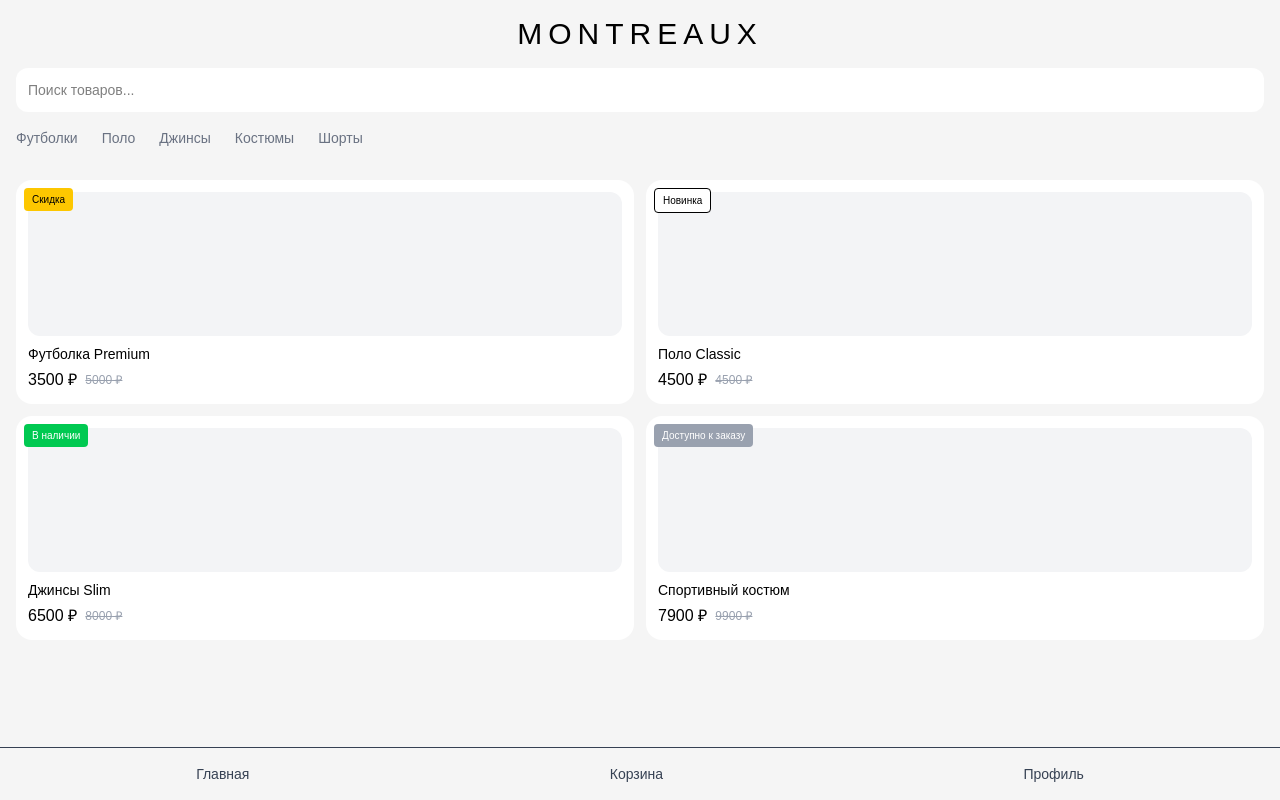
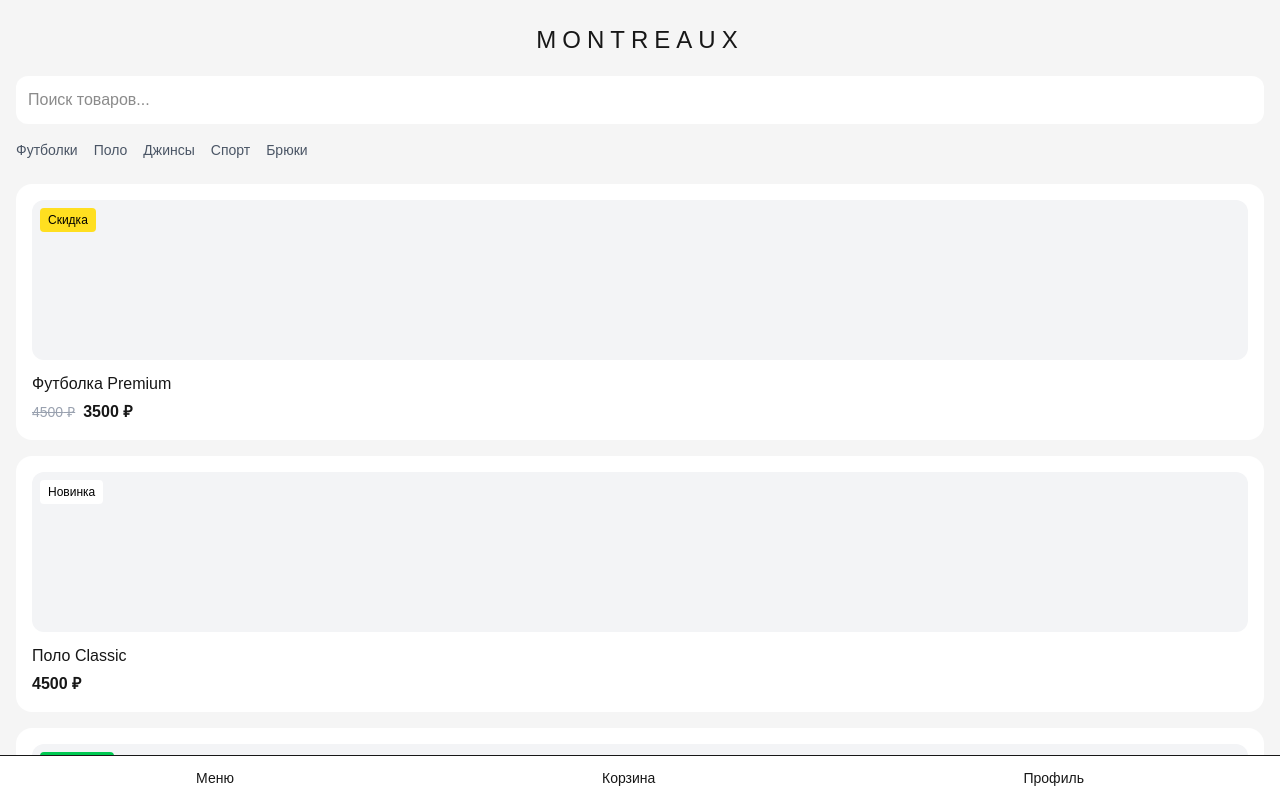
Before and after one commit to rennymateso/tg-shop, a Next.js app: page / in a window 1280 px wide. Shown: the top 800 px of the page. Built offline with nearby package versions, Linux system fonts and the light colour scheme.

Commit message:
fix profile page

```diff
--- a/app/page.tsx
+++ b/app/page.tsx
@@ -1,129 +1,127 @@
 "use client";
 
-import Link from "next/link";
+import { useRouter } from "next/navigation";
 
 export default function Home() {
+  const router = useRouter();
+
   const products = [
     {
-      id: 1,
+      id: "1",
       name: "Футболка Premium",
+      oldPrice: 4500,
       price: 3500,
-      oldPrice: 5000,
       badge: "Скидка",
     },
     {
-      id: 2,
+      id: "2",
       name: "Поло Classic",
+      oldPrice: null,
       price: 4500,
-      oldPrice: 4500,
       badge: "Новинка",
     },
     {
-      id: 3,
+      id: "3",
       name: "Джинсы Slim",
+      oldPrice: null,
       price: 6500,
-      oldPrice: 8000,
       badge: "В наличии",
-    },
-    {
-      id: 4,
-      name: "Спортивный костюм",
-      price: 7900,
-      oldPrice: 9900,
-      badge: "Доступно к заказу",
     },
   ];
 
-  const getBadgeStyle = (badge: string) => {
+  const badgeColor = (badge: string) => {
     switch (badge) {
       case "Новинка":
-        return "bg-white text-black border border-black";
+        return "bg-white text-black";
       case "Скидка":
-        return "bg-yellow-400 text-black";
+        return "bg-yellow-300 text-black";
       case "В наличии":
         return "bg-green-500 text-white";
       case "Доступно к заказу":
         return "bg-gray-400 text-white";
       default:
-        return "bg-black text-white";
+        return "bg-gray-200";
     }
   };
 
   return (
-    <main className="min-h-screen bg-[#F5F5F5] text-black pb-24 font-light">
+    <main className="min-h-screen bg-[#F5F5F5] px-4 py-6 pb-20">
 
-      {/* HEADER */}
-      <div className="p-4">
-
-        <h1 className="text-3xl font-light tracking-[6px] text-center">
+      {/* LOGO */}
+      <h1 className="text-2xl font-light text-center tracking-[6px]">
         MONTREAUX
       </h1>
 
       {/* SEARCH */}
+      <div className="mt-5">
         <input
-          className="mt-4 w-full bg-white rounded-xl p-3 text-sm outline-none"
           placeholder="Поиск товаров..."
+          className="w-full p-3 rounded-xl bg-white outline-none"
         />
+      </div>
 
-        {/* CATEGORIES (TEXT ONLY) */}
-        <div className="flex gap-6 overflow-x-auto mt-4 text-sm text-gray-500">
-          {["Футболки", "Поло", "Джинсы", "Костюмы", "Шорты"].map((c) => (
-            <div key={c} className="whitespace-nowrap">
-              {c}
-            </div>
-          ))}
-        </div>
+      {/* CATEGORIES */}
+      <div className="mt-4 text-sm text-gray-600 flex gap-4 overflow-x-auto">
+        <span>Футболки</span>
+        <span>Поло</span>
+        <span>Джинсы</span>
+        <span>Спорт</span>
+        <span>Брюки</span>
       </div>
 
       {/* PRODUCTS */}
-      <div className="grid grid-cols-2 gap-3 p-4">
+      <div className="mt-6 grid gap-4">
+
         {products.map((p) => (
-          <Link
+          <div
             key={p.id}
-            href={`/product?id=${p.id}`}
-            className="bg-white rounded-2xl p-3 relative"
+            onClick={() => router.push(`/product?id=${p.id}`)}
+            className="bg-white p-4 rounded-2xl active:scale-[0.98] transition cursor-pointer"
           >
+
+            {/* IMAGE */}
+            <div className="h-40 bg-gray-100 rounded-xl mb-3 relative">
 
               {/* BADGE */}
               <div
-              className={`absolute top-2 left-2 text-[10px] px-2 py-1 rounded ${getBadgeStyle(
+                className={`absolute top-2 left-2 text-xs px-2 py-1 rounded ${badgeColor(
                   p.badge
                 )}`}
               >
                 {p.badge}
               </div>
 
-            {/* IMAGE */}
-            <div className="h-36 bg-gray-100 rounded-xl mb-2"></div>
+            </div>
 
-            <h2 className="text-sm font-light">{p.name}</h2>
+            {/* NAME */}
+            <h2 className="font-medium">{p.name}</h2>
 
             {/* PRICE */}
-            <div className="flex gap-2 items-center mt-1">
-              <span className="font-medium">{p.price} ₽</span>
-              <span className="line-through text-gray-400 text-xs">
+            <div className="flex items-center gap-2 mt-1">
+
+              {p.oldPrice && (
+                <span className="text-gray-400 line-through text-sm">
                   {p.oldPrice} ₽
                 </span>
+              )}
+
+              <span className="font-bold">
+                {p.price} ₽
+              </span>
+
             </div>
 
-          </Link>
+          </div>
         ))}
+
       </div>
 
-      {/* BOTTOM NAV */}
-      <div className="fixed bottom-0 left-0 right-0 border-t bg-[#F5F5F5] flex justify-around p-4 text-sm text-gray-700">
+      {/* BOTTOM MENU */}
+      <div className="fixed bottom-0 left-0 right-0 bg-white border-t flex justify-around p-3 text-sm">
 
-        <a href="/" className="font-medium">
-          Главная
-        </a>
-
-        <a href="/cart" className="font-medium">
-          Корзина
-        </a>
-
-        <a href="/profile" className="font-medium">
-          Профиль
-        </a>
+        <button onClick={() => router.push("/")}>Меню</button>
+        <button onClick={() => router.push("/cart")}>Корзина</button>
+        <button onClick={() => router.push("/profile")}>Профиль</button>
 
       </div>
 
--- a/app/profile/page.tsx
+++ b/app/profile/page.tsx
@@ -1,35 +1,40 @@
 "use client";
 
-export default function ProfilePage() {
+import { useRouter } from "next/navigation";
+
+export default function Profile() {
+  const router = useRouter();
+
   return (
     <main className="min-h-screen bg-[#F5F5F5] p-4">
 
-      <h1 className="text-2xl font-light mb-6">Профиль</h1>
+      <h1 className="text-xl font-semibold">Профиль</h1>
 
-      {/* USER INFO */}
-      <div className="bg-white p-4 rounded-2xl">
-        <p className="text-sm text-gray-500">Пользователь</p>
-        <p className="text-lg">Гость</p>
+      <div className="mt-4 bg-white p-4 rounded-2xl">
 
-        <p className="text-sm text-gray-500 mt-4">Телефон</p>
-        <p className="text-lg">+7 (999) 000-00-00</p>
+        <p className="font-medium">MONTREAUX</p>
+
+        <p className="text-sm text-gray-500 mt-2">
+          Телефон: +7 (900) 000-00-00
+        </p>
+
+        <p className="text-sm text-gray-500 mt-1">
+          Доставка: Россия / Казань
+        </p>
+
+        <button className="w-full mt-4 bg-black text-white py-3 rounded-xl">
+          Перейти в Telegram канал
+        </button>
+
       </div>
 
-      {/* INFO BLOCK */}
-      <div className="bg-white p-4 rounded-2xl mt-4">
-        <p className="text-sm text-gray-500">О магазине</p>
-        <p className="text-sm mt-2">
-          MONTREAUX — премиальная мужская одежда
-        </p>
-      </div>
-
-      {/* CHANNEL BUTTON */}
-      <a
-        href="https://t.me/your_channel"
-        className="block mt-4 bg-black text-white text-center py-3 rounded-xl"
+      {/* BACK */}
+      <button
+        onClick={() => router.push("/")}
+        className="mt-4 text-sm underline"
       >
-        Наш Telegram канал
-      </a>
+        ← Назад
+      </button>
 
     </main>
   );
```
Lines whose indentation alone changed are shown as unchanged.
